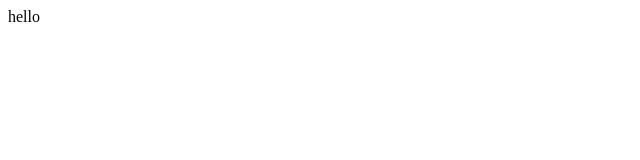
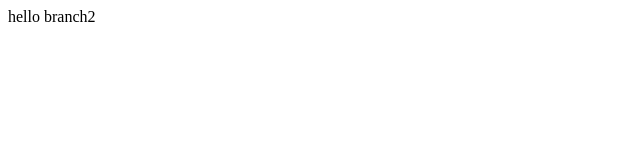
Before and after one commit to festoinc/temp1, a plain HTML site: page index.html in a window 1280 px wide. Shown: the full height of the page, 0-640 px from the left. Drawn offline with Linux system fonts and the light colour scheme.

Commit message:
branch 2 added

```diff
--- a/index.html
+++ b/index.html
@@ -1,3 +1,3 @@
 <html>
-	hello
+	hello branch2
 </html>
```
